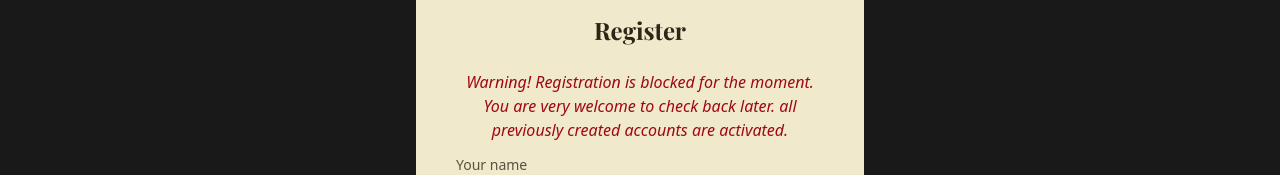
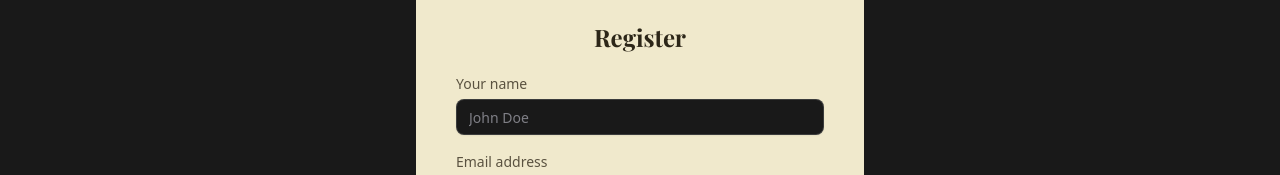
Before and after one commit to alexDou/fast-crew-ui, a Next.js app: page /en/signup in a window 1280 px wide. Shown: the part 129-304 px from the top of the page. Built offline with nearby package versions, Linux system fonts and the light colour scheme; no server answers; a web font is replaced by a local one.

Commit message:
feat(signup): working smtp

```diff
--- a/src/app/[locale]/(auth)/signup/page.tsx
+++ b/src/app/[locale]/(auth)/signup/page.tsx
@@ -11,7 +11,6 @@ export default function SignupPage() {
         <h2 className="mb-6 text-center font-[family-name:var(--font-playfair)] text-2xl font-bold text-bento-beige-text">
           {t("signup")}
         </h2>
-        <p className="font-xs text-red-800 italic text-center mb-4">{t("signup-warning")}</p>
         <RegisterForm />
       </div>
     </div>
```
